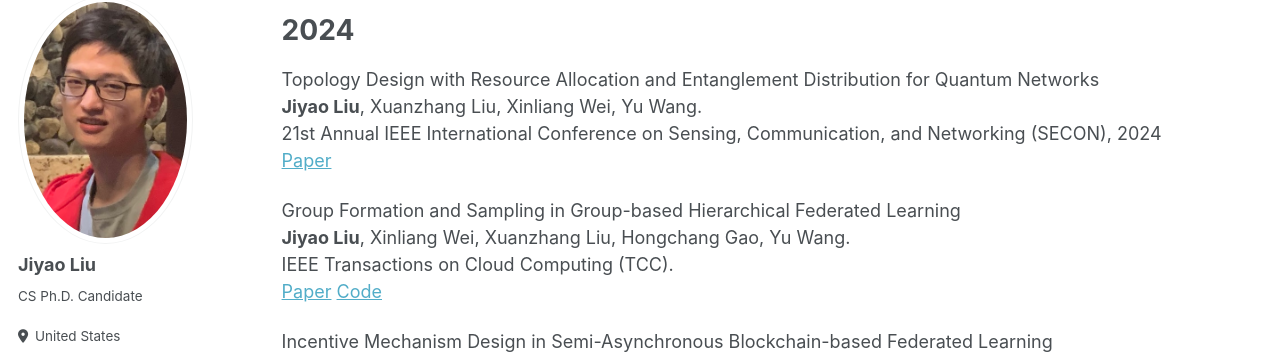
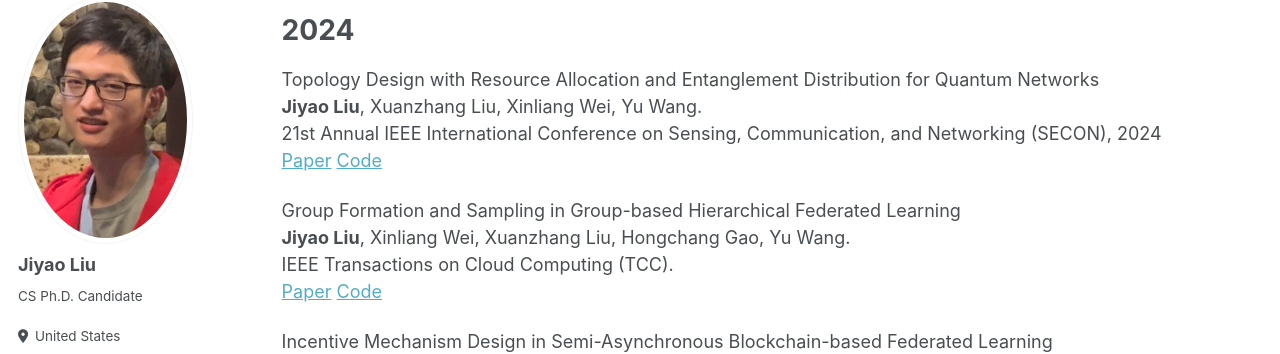
Before and after one commit to Jiyao17/jiyao17.github.io, a Jekyll site: the page built from _pages/publications.md, in a window 1280 px wide and 900 px high, scrolled down 656 px. Shown: the part 110-464 px from the top of the window. Built offline with Jekyll 4.4.1, drawn with Linux system fonts in a browser that asks for light colours; some web fonts are replaced.

Commit message:
update code for qutopo

```diff
--- a/_pages/publications.md
+++ b/_pages/publications.md
@@ -53,7 +53,7 @@ International Conference on Quantum Communications, Networking, and Computing (Q
 Topology Design with Resource Allocation and Entanglement Distribution for Quantum Networks
 **Jiyao Liu**, Xuanzhang Liu, Xinliang Wei, Yu Wang.
 21st Annual IEEE International Conference on Sensing, Communication, and Networking (SECON), 2024
-[Paper](/files/papers/2024/QuTopo.pdf){:target="_blank"}
+[Paper](/files/papers/2024/QuTopo.pdf){:target="_blank"} [Code](https://github.com/Jiyao17/qutopo){:target="_blank"}
 
 Group Formation and Sampling in Group-based Hierarchical Federated Learning
 **Jiyao Liu**, Xinliang Wei, Xuanzhang Liu, Hongchang Gao, Yu Wang.
```
